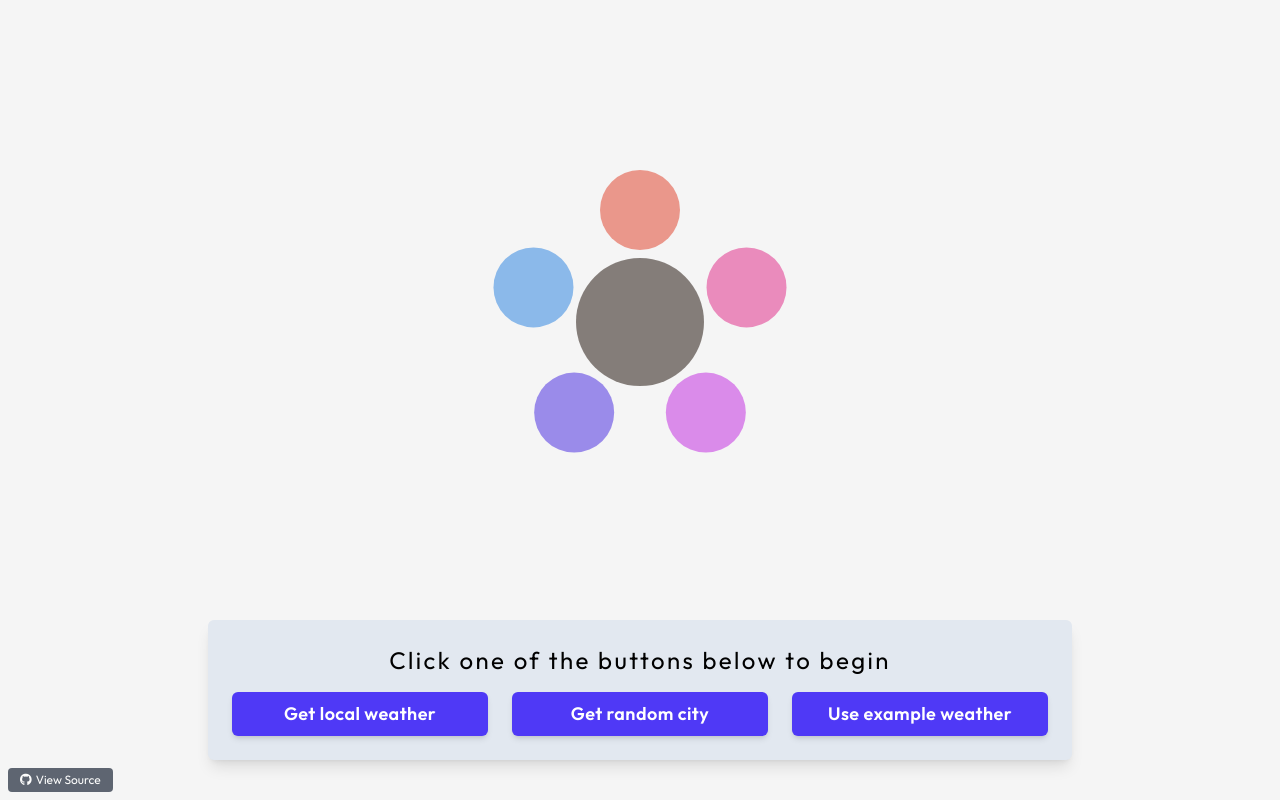
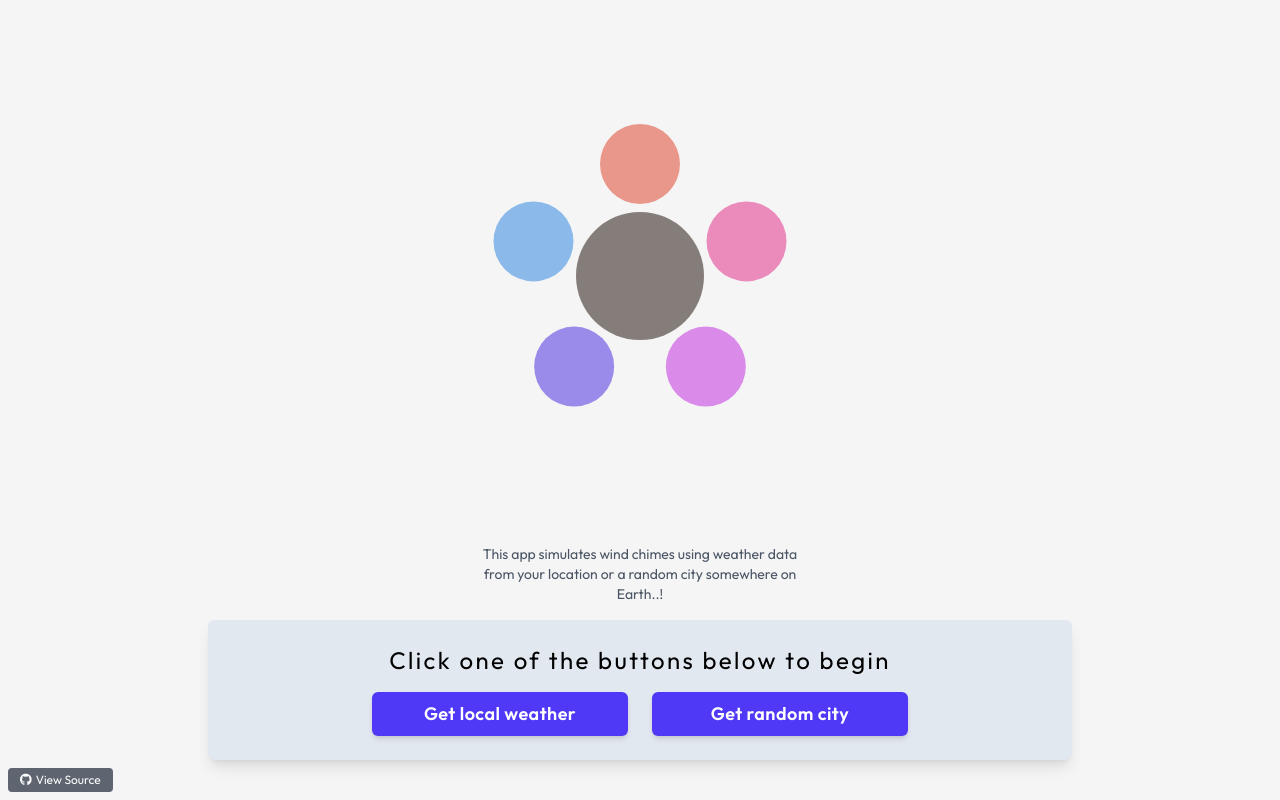
Before and after one commit to sukelully/unwind-chimes, a React (Vite) app: page / in a window 1280 px wide. Built offline with nearby package versions, Linux system fonts and the light colour scheme; no server answers; the HTML template or start-up script is replaced by a standard one.

Commit message:
fix: add small description - closes #63

```diff
--- a/src/App.tsx
+++ b/src/App.tsx
@@ -34,6 +34,13 @@ function App() {
           <ChimeCanvas weather={chimeWeather} />
         </div>
 
+        {!location && (
+          <p className="mx-auto mt-4 max-w-xs text-center text-sm text-gray-600 dark:text-gray-400">
+            This app simulates wind chimes using weather data from your location or a random city
+            somewhere on Earth..!
+          </p>
+        )}
+
         <div className="mt-auto">
           <UICard
             weather={weather}
--- a/src/components/UICard.tsx
+++ b/src/components/UICard.tsx
@@ -25,7 +25,7 @@ export default function UICard({
   locationError,
   loadRandomCity,
   handleLocationClick,
-  useExampleWeather,
+  // useExampleWeather,
 }: Props): React.JSX.Element {
   function LoadingDots() {
     const [dots, setDots] = useState('');
@@ -79,9 +79,9 @@ export default function UICard({
         <button className="btn" onClick={loadRandomCity}>
           Get random city
         </button>
-        <button className="btn" onClick={useExampleWeather}>
+        {/* <button className="btn" onClick={useExampleWeather}>
           Use example weather
-        </button>
+        </button> */}
       </div>
     </section>
   );
```
